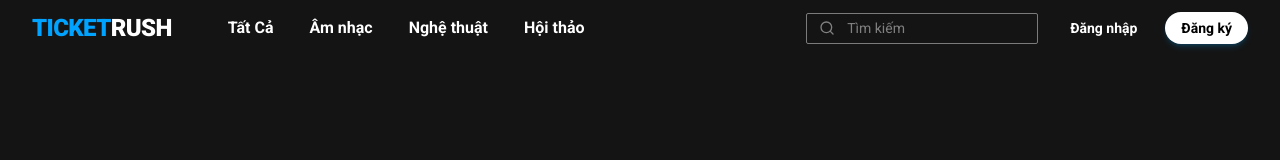
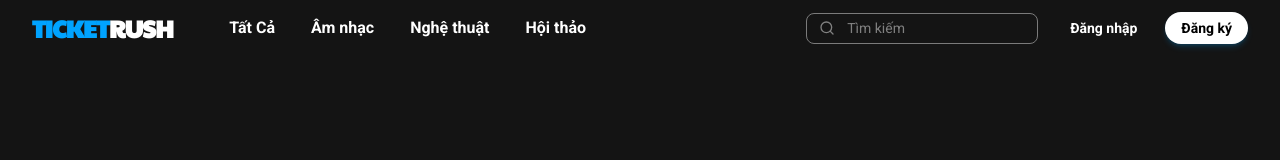
Before and after one commit to NgoTung1/TicketRush, a React (Vite) app in the folder frontend/: page / in a window 1280 px wide. Shown: the top 160 px of the page. Built offline with nearby package versions, Linux system fonts and the light colour scheme.

Commit message:
feature: add font

```diff
--- a/frontend/src/components/Header.tsx
+++ b/frontend/src/components/Header.tsx
@@ -94,7 +94,7 @@ const Header: React.FC = () => {
             id="logo"
             className="flex items-center shrink-0 mr-6 lg:mr-10 group"
           >
-            <span className="text-xl sm:text-2xl font-black tracking-tight">
+            <span className="text-xl sm:text-2xl font-black font-paytone tracking-tight">
               <span className="text-tr-accent group-hover:text-tr-accent-hover transition-colors duration-200">
                 TICKET
               </span>
@@ -224,12 +224,12 @@ const Header: React.FC = () => {
         </nav>
 
         {/* Sidebar Footer – Auth on mobile */}
-        <div className="px-4 py-4 border-t border-tr-border sm:hidden flex flex-col gap-2 bg-[#1C1C1C]">
+        <div className="px-4 py-4 border-t border-tr-border rounded-2xl sm:hidden flex flex-col gap-2 bg-[#1C1C1C]">
           <Button
             as="link"
             to="/dang-nhap"
             variant="outline"
-            className="w-full"
+            className="w-full rounded-xl"
           >
             <User size={16} />
             Đăng nhập
@@ -238,7 +238,7 @@ const Header: React.FC = () => {
             as="link"
             to="/dang-ky"
             variant="primary"
-            className="w-full"
+            className="w-full rounded-xl"
           >
             Đăng ký
           </Button>
--- a/frontend/src/components/ui/SearchBar.tsx
+++ b/frontend/src/components/ui/SearchBar.tsx
@@ -38,7 +38,7 @@ const SearchBar: React.FC<SearchBarProps> = ({
       onSubmit={handleSubmit}
       className={`
         flex items-center
-        bg-[1C1C1C] rounded-sm overflow-hidden
+        bg-[1C1C1C] rounded-[8px] overflow-hidden
         border border-[#7B7B7B] transition-all duration-200
         ${className}
       `}
--- a/frontend/src/index.css
+++ b/frontend/src/index.css
@@ -129,6 +129,13 @@
   font-style: italic;
   font-display: swap;
 }
+@font-face {
+  font-family: 'Paytone';
+  src: url('./assets/fonts/PaytoneOne-Regular.ttf') format('truetype');
+  font-weight: 0;
+  font-style: normal;
+  font-display: swap;
+}
 
 /* ── CSS Custom Properties ────────────────────────────────── */
 :root {
@@ -145,6 +152,10 @@
   --color-search-bg: #2a2a2a;
   --header-height: 56px;
   --sidebar-width: 260px;
+}
+
+.font-paytone {
+  font-family: 'Paytone', sans-serif;
 }
 
 /* ── Global Reset ─────────────────────────────────────────── */
```
Also changed, not shown: frontend/src/assets/fonts/PaytoneOne-Regular.ttf (added).
